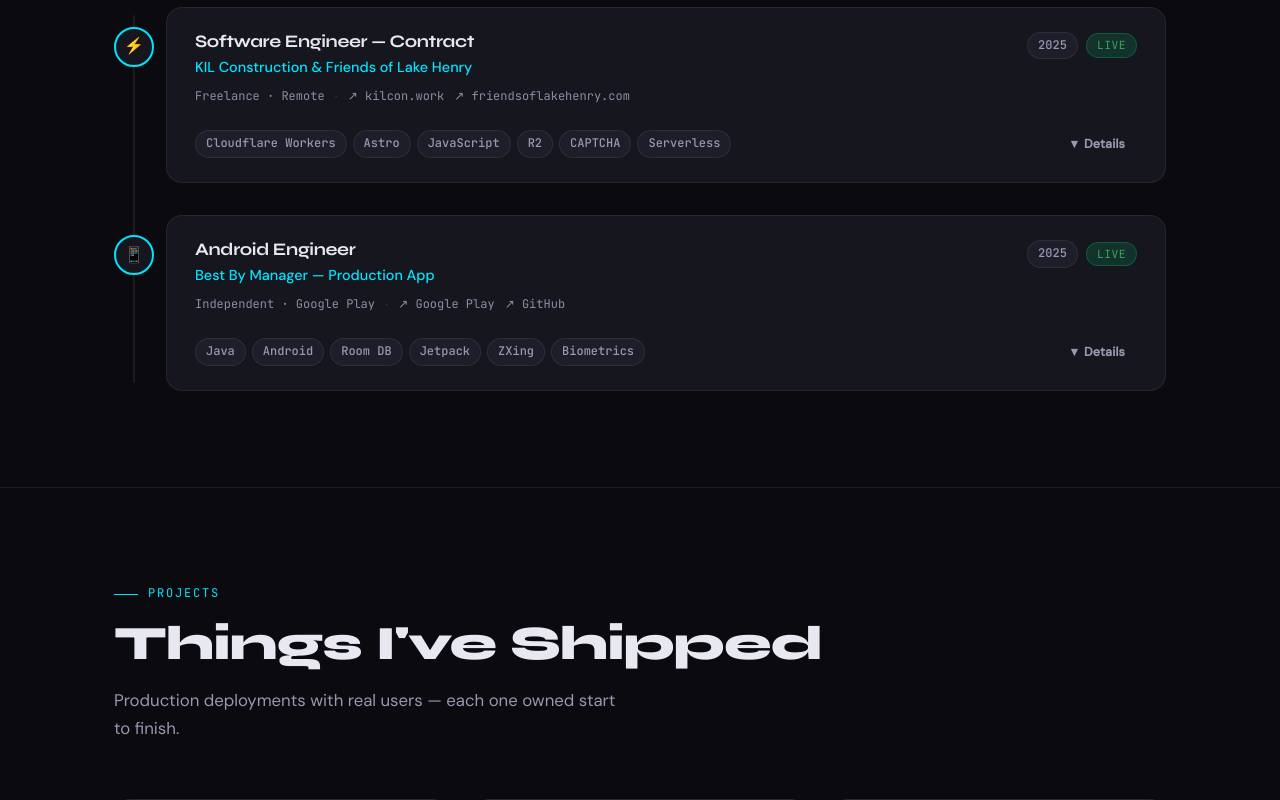
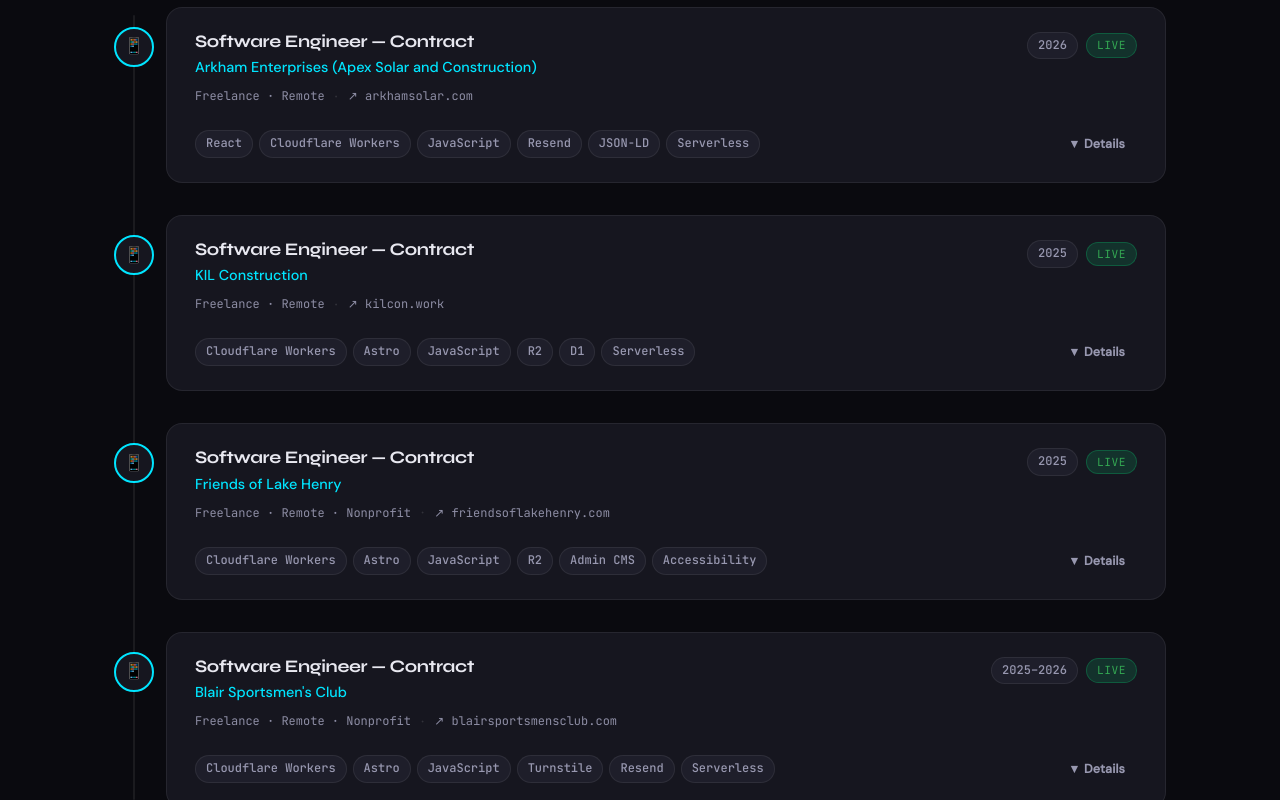
Before and after one commit to joshua-werlein/portfolio, a React (Vite) app: page / in a window 1280 px wide. Shown: the part 2060-2860 px from the top of the page. Built offline with nearby package versions, Linux system fonts and the light colour scheme.

Commit message:
update experience

```diff
--- a/src/components/Experience.jsx
+++ b/src/components/Experience.jsx
@@ -2,44 +2,76 @@
 
 const EXPERIENCES = [
   {
-    id: 'freelance',
+    id: 'arkham',
     role: 'Software Engineer — Contract',
-    company: 'KIL Construction & Friends of Lake Henry',
+    company: 'Arkham Enterprises (Apex Solar and Construction)',
+    period: '2026',
+    type: 'Freelance · Remote',
+    status: 'live',
+    links: [
+      { label: 'arkhamsolar.com', url: 'https://arkhamsolar.com' },
+    ],
+    bullets: [
+      'Built a marketing and lead-generation platform for a solar and construction company — React SPA served from a Cloudflare Worker with contact and multi-step quote-request forms wired to a Workers backend via Resend.',
+      'Implemented deep-linked quote flows (?type= URL params) so service pages, ads, and AI agents can drop prospects directly into a pre-filled quote form.',
+      'Shipped LocalBusiness JSON-LD structured data, llms.txt agent discoverability, and WCAG AA accessibility — 100 Lighthouse scores across Performance, Accessibility, SEO, and Agentic Browsing.',
+    ],
+    tags: ['React', 'Cloudflare Workers', 'JavaScript', 'Resend', 'JSON-LD', 'Serverless'],
+  },
+  {
+    id: 'kilcon',
+    role: 'Software Engineer — Contract',
+    company: 'KIL Construction',
     period: '2025',
     type: 'Freelance · Remote',
     status: 'live',
     links: [
       { label: 'kilcon.work', url: 'https://kilcon.work' },
+    ],
+    bullets: [
+      'Designed and shipped a serverless content platform on Cloudflare Workers and Astro with signed cookie sessions, Turnstile CAPTCHA, and edge rate limiting — all on Cloudflare\'s free tier.',
+      'Built a full client-review system: public submission, admin moderation with replies and featured reviews, and aggregate rating summaries served through a dedicated Worker API.',
+      'Delivered an R2-backed media pipeline with secure admin tooling for uploading, renaming, and deleting project gallery assets.',
+      'Owned deployments, production fixes, and client feedback loops end-to-end with zero downtime incidents.',
+    ],
+    tags: ['Cloudflare Workers', 'Astro', 'JavaScript', 'R2', 'D1', 'Serverless'],
+  },
+  {
+    id: 'folh',
+    role: 'Software Engineer — Contract',
+    company: 'Friends of Lake Henry',
+    period: '2025',
+    type: 'Freelance · Remote · Nonprofit',
+    status: 'live',
+    links: [
       { label: 'friendsoflakehenry.com', url: 'https://friendsoflakehenry.com' },
     ],
     bullets: [
-      'Designed and shipped serverless production platforms for real clients using signed cookie sessions, Turnstile CAPTCHA, and in-Worker IP rate limiting on Cloudflare\'s free tier.',
-      'Built full-stack content platforms using Cloudflare Workers, R2, and Astro — including project galleries, media workflows, and secure admin tooling for image management.',
-      'Adapted the same platform architecture for a nonprofit organization, delivering donation flows, event listings, and photo workflows while balancing accessibility and non-technical stakeholder needs.',
-      'Owned deployments, production fixes, and client feedback loops end-to-end with zero downtime incidents.',
+      'Built a nonprofit platform with a custom admin CMS as a single integrated Astro + Cloudflare codebase, with API routes and session middleware in-repo rather than KIL Construction\'s separate service-bound Workers',
+      'Built admin backends for events, photo galleries, donor recognition, and raffle management behind signed-session auth middleware, designed for non-technical board members.',
+      'Implemented a community photo submission workflow with admin moderation, backed by Cloudflare R2.',
+      'Balanced WCAG accessibility requirements with a non-technical stakeholder audience across the full content lifecycle.',
     ],
-    tags: ['Cloudflare Workers', 'Astro', 'JavaScript', 'R2', 'CAPTCHA', 'Serverless'],
+    tags: ['Cloudflare Workers', 'Astro', 'JavaScript', 'R2', 'Admin CMS', 'Accessibility'],
   },
   {
-    id: 'bestby',
-    role: 'Android Engineer',
-    company: 'Best By Manager — Production App',
-    period: '2025',
-    type: 'Independent · Google Play',
+    id: 'blair',
+    role: 'Software Engineer — Contract',
+    company: "Blair Sportsmen's Club",
+    period: '2025–2026',
+    type: 'Freelance · Remote · Nonprofit',
     status: 'live',
     links: [
-      { label: 'Google Play', url: 'https://play.google.com/store/apps/details?id=com.bestbymanager.app' },
-      { label: 'GitHub', url: 'https://github.com/joshua-werlein/BestByManager' },
+      { label: 'blairsportsmensclub.com', url: 'https://blairsportsmensclub.com' },
     ],
     bullets: [
-      'Shipped a kiosk-style Android inventory management app to Google Play production — managed the full release lifecycle from closed beta through v2.0.0 launch.',
-      'Architected a three-tier permission model (Owner, Admin, Employee) with PIN-based session management and bcrypt credential storage.',
-      'Built an offline-first Room database with ZXing barcode scanning, Open Food Facts API integration, AlarmManager expiration notifications, and biometric-gated owner controls.',
-      'Maintained and iterated post-launch based on real user feedback, shipping incremental improvements across multiple production releases.',
+      'Built an event and reservation platform for a recreational club — live barn-availability calendar with reserved, booked, and event states rendered from a Workers API.',
+      'Implemented calendar-to-form prefill: selecting an open date populates a reservation request with the chosen date, reason, and message, feeding a Turnstile-protected contact pipeline delivering via Resend.',
+      'Shipped trap-league score leaderboards with per-event round breakdowns in a deep-linkable modal (#trap-scores routing), plus Google Maps directions integration.',
     ],
-    tags: ['Java', 'Android', 'Room DB', 'Jetpack', 'ZXing', 'Biometrics'],
+    tags: ['Cloudflare Workers', 'Astro', 'JavaScript', 'Turnstile', 'Resend', 'Serverless'],
   },
-]
+];
 
 export default function Experience() {
   const [expanded, setExpanded] = useState(null)
--- a/src/components/Projects.jsx
+++ b/src/components/Projects.jsx
@@ -56,14 +56,14 @@
     tagline: 'Nonprofit web platform with donations, events & media',
     impact: 'Live production site — same secure architecture adapted for a nonprofit with non-technical stakeholders',
     description:
-      'Adapted the same Cloudflare Workers + Astro platform for a nonprofit lake association. Delivers donation workflows, event listings, and photo galleries while balancing accessibility needs and a non-technical admin audience.',
+      'A ground-up nonprofit platform built with Astro and Cloudflare, with every API route and the session middleware living in a single integrated codebase. A custom admin CMS lets non-technical board members manage events, moderated community photo submissions, donor recognition, and raffles.',
     architecture: [
-      'Forked and adapted from KIL Construction architecture — shared core, divergent UX',
+      'Single integrated codebase: Astro frontend, API routes, and auth middleware deployed together, in contrast to KIL Construction\'s multi-Worker service-binding architecture',
       'Donation workflow with external payment integration and confirmation handling',
       'Event calendar with admin-managed listings via the secure content API',
       'Photo gallery backed by Cloudflare R2 with admin upload/delete workflow',
       'Accessibility-first frontend — designed for non-technical board members to manage content',
-      'Same signed session + Turnstile + rate limiting security stack as KIL Construction',
+      'Signed-session auth, Turnstile, and rate limiting implemented natively in middleware',
     ],
     tags: ['Cloudflare Workers', 'Astro', 'JavaScript', 'R2', 'Nonprofit', 'Accessibility'],
     links: [
```
